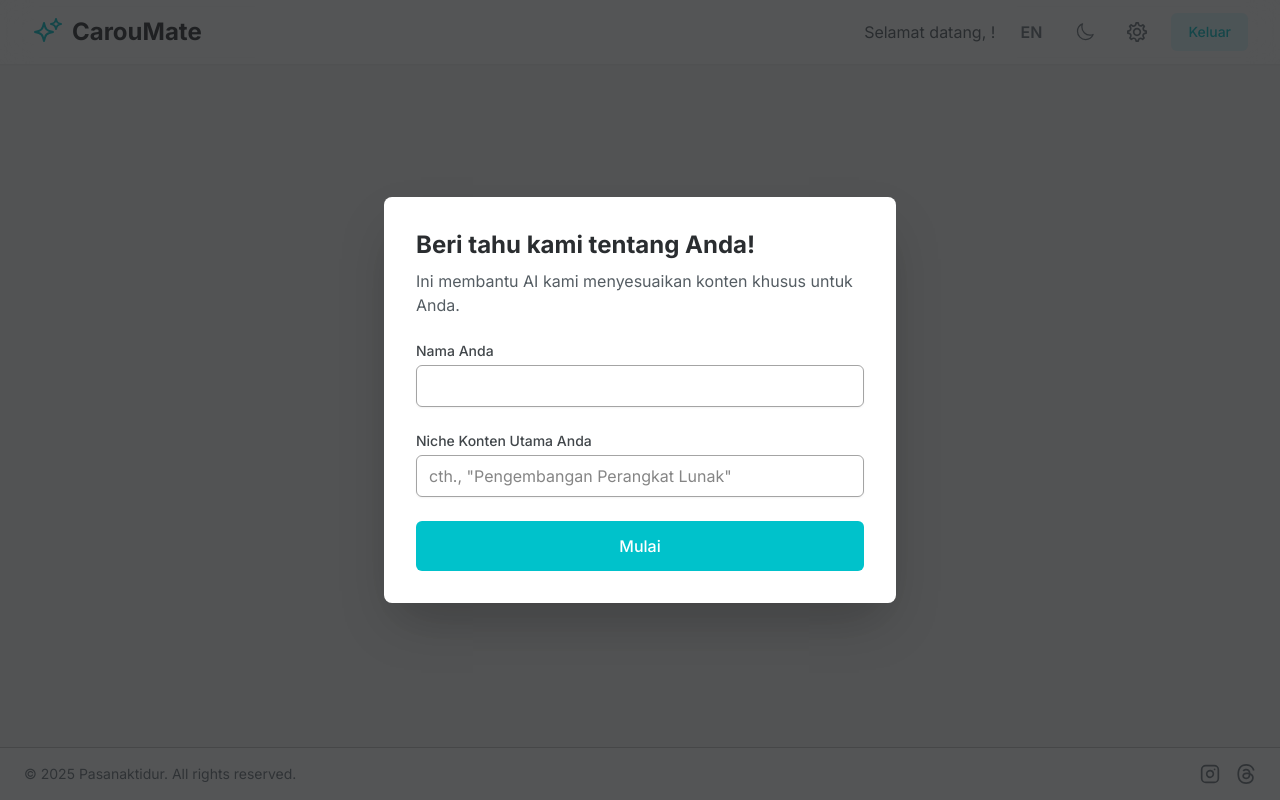
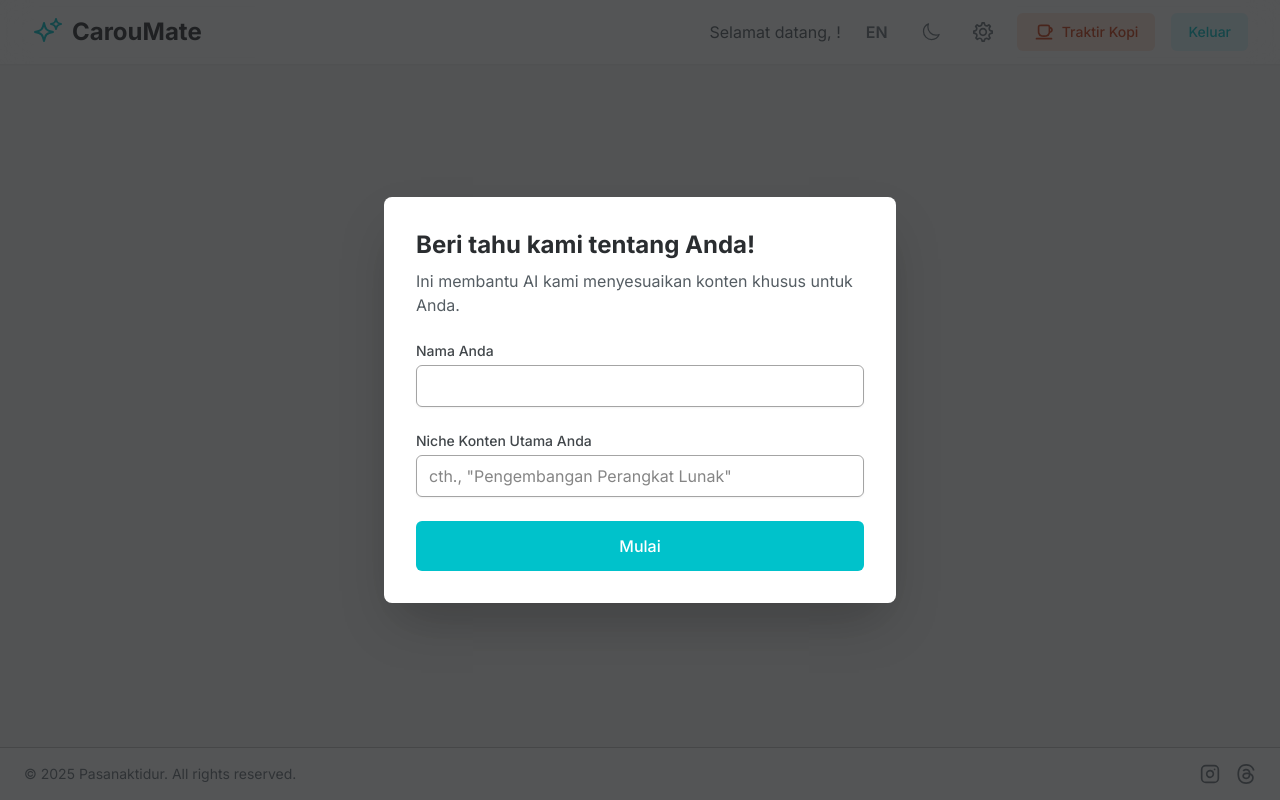
Before and after one commit to pasanaktidur/caroumate, a React (Vite) app: page / in a window 1280 px wide. Both pictures are taken after a click on the button "Hasilkan Carousel Anda Seketika". Built offline with nearby package versions, Linux system fonts and the light colour scheme; a web font is replaced by a local one.

Commit message:
feat: Add GiftIcon and donate text
Introduces a new GiftIcon component and adds corresponding 'Buy me a coffee' / 'Traktir Kopi' text to the UI, likely for a donation or support feature.

```diff
--- a/App.tsx
+++ b/App.tsx
@@ -1,7 +1,7 @@
 import * as React from 'react';
 import type { AppView, UserProfile, Carousel, SlideData, DesignPreferences, AppSettings, Language, TextStyle } from './types';
 import { DesignStyle, FontChoice, AspectRatio, AIModel } from './types';
-import { GoogleIcon, SparklesIcon, LoaderIcon, DownloadIcon, SettingsIcon, InstagramIcon, ThreadsIcon, MoonIcon, SunIcon, AvatarIcon, LogoutIcon, HashtagIcon, HomeIcon, BoldIcon, ItalicIcon, UnderlineIcon, StrikethroughIcon, CaseIcon, AlignLeftIcon, AlignCenterIcon, AlignRightIcon, AlignJustifyIcon, LeftArrowIcon, RightArrowIcon } from './components/icons';
+import { GoogleIcon, SparklesIcon, LoaderIcon, DownloadIcon, SettingsIcon, InstagramIcon, ThreadsIcon, MoonIcon, SunIcon, AvatarIcon, LogoutIcon, HashtagIcon, HomeIcon, BoldIcon, ItalicIcon, UnderlineIcon, StrikethroughIcon, CaseIcon, AlignLeftIcon, AlignCenterIcon, AlignRightIcon, AlignJustifyIcon, LeftArrowIcon, RightArrowIcon, GiftIcon } from './components/icons';
 import { generateCarouselContent, getAiAssistance, generateHashtags } from './services/geminiService';
 import html2canvas from 'html2canvas';
 import JSZip from 'jszip';
@@ -129,6 +129,7 @@ const translations = {
     setDefaultButton: 'Set to default',
     cancelButton: 'Cancel',
     saveButton: 'Save Changes',
+    donate: 'Buy me a coffee',
   },
   id: {
     // Header
@@ -250,6 +251,7 @@ const translations = {
     setDefaultButton: 'Kembalikan ke default',
     cancelButton: 'Batal',
     saveButton: 'Simpan Perubahan',
+    donate: 'Traktir Kopi',
   },
 };
 
@@ -391,6 +393,16 @@ const Header: React.FC<{
                         >
                             <SettingsIcon className="w-5 h-5" />
                         </button>
+                        <a
+                            href="http://lynk.id/pasanaktidur/s/re2yoep3v6r0"
+                            target="_blank"
+                            rel="noopener noreferrer"
+                            className="hidden md:inline-flex items-center text-sm font-medium text-accent-700 dark:text-accent-300 bg-accent-100 dark:bg-accent-900/50 border border-transparent rounded-md hover:bg-accent-200 dark:hover:bg-accent-800/50 focus:outline-none focus-visible:ring-2 focus-visible:ring-offset-2 focus-visible:ring-accent-500 transition-colors px-4 py-2"
+                            aria-label={t('donate')}
+                        >
+                            <GiftIcon className="w-5 h-5 mr-2" />
+                            {t('donate')}
+                        </a>
                         <button
                             onClick={onLogout}
                             className="text-sm font-medium text-primary-600 dark:text-primary-300 bg-primary-100 dark:bg-primary-900/50 border border-transparent rounded-md hover:bg-primary-200 dark:hover:bg-primary-800/50 focus:outline-none focus-visible:ring-2 focus-visible:ring-offset-2 focus-visible:ring-primary-500 transition-colors sm:px-4 sm:py-2 p-2"
@@ -479,7 +491,7 @@ const SlideCard: React.FC<{ slide: SlideData; preferences: DesignPreferences; is
         <div
             data-carousel-slide={slide.id}
             onClick={onClick}
-            className={`w-64 sm:w-72 flex-shrink-0 relative flex flex-col justify-center items-center p-6 pb-10 text-center rounded-lg cursor-pointer transition-all duration-300 transform ${styleClasses} ${font} ${aspectRatioClass} ${isSelected ? 'ring-4 ring-primary-500 ring-offset-2 scale-105 shadow-2xl shadow-primary-600/50' : 'hover:scale-102'}`}
+            className={`w-64 sm:w-72 flex-shrink-0 relative rounded-lg cursor-pointer transition-all duration-300 transform ${styleClasses} ${font} ${aspectRatioClass} ${isSelected ? 'ring-4 ring-primary-500 ring-offset-2 scale-105 shadow-2xl shadow-primary-600/50' : 'hover:scale-102'}`}
             style={{
                 backgroundColor: finalPrefs.style !== DesignStyle.COLORFUL && !finalBackgroundImage ? finalPrefs.backgroundColor : undefined,
                 color: finalPrefs.fontColor
@@ -493,10 +505,13 @@ const SlideCard: React.FC<{ slide: SlideData; preferences: DesignPreferences; is
                 </>
             )}
 
-            {/* Content Layer */}
-            <div className="z-10 flex flex-col items-center">
-                <h2 className="font-bold leading-tight mb-4" style={{...headlineStyles, lineHeight: '1.2' }}>{slide.headline}</h2>
-                <p className="" style={{ ...bodyStyles, lineHeight: '1.5' }}>{slide.body}</p>
+            {/* Content Wrapper */}
+            <div className="absolute inset-0 flex flex-col justify-center items-center p-6 pb-10 text-center overflow-hidden">
+                {/* Content Layer */}
+                <div className="z-10 flex flex-col items-center">
+                    <h2 className="font-bold leading-tight mb-4" style={{...headlineStyles, lineHeight: '1.2' }}>{slide.headline}</h2>
+                    <p className="" style={{ ...bodyStyles, lineHeight: '1.5' }}>{slide.body}</p>
+                </div>
             </div>
 
             {/* Branding Text */}
@@ -549,6 +564,16 @@ const MobileFooter: React.FC<{
                     <SettingsIcon className="w-6 h-6 mx-auto mb-1" />
                     <span>{t('settingsTitle')}</span>
                 </button>
+                <a
+                    href="http://lynk.id/pasanaktidur/s/re2yoep3v6r0"
+                    target="_blank"
+                    rel="noopener noreferrer"
+                    className="flex flex-col items-center justify-center w-full h-full text-xs font-medium text-accent-600 dark:text-accent-400 hover:text-accent-700 dark:hover:text-accent-300 transition-colors duration-200"
+                    aria-label={t('donate')}
+                >
+                    <GiftIcon className="w-6 h-6 mx-auto mb-1" />
+                    <span>{t('donate')}</span>
+                </a>
             </div>
         </div>
     );
--- a/components/icons.tsx
+++ b/components/icons.tsx
@@ -176,3 +176,9 @@ export const RightArrowIcon: React.FC<{ className?: string }> = ({ className })
         <path d="M256,0C114.842,0,0.002,114.84,0.002,256S114.842,512,256,512c141.158,0,255.998-114.84,255.998-256 S397.158,0,256,0z M256,66.785c104.334,0,189.216,84.879,189.216,189.215S360.334,445.215,256,445.215S66.783,360.336,66.783,256 S151.667,66.785,256,66.785z"></path>
     </svg>
 );
+
+export const GiftIcon: React.FC<{ className?: string }> = ({ className }) => (
+    <svg viewBox="0 0 24 24" fill="none" xmlns="http://www.w3.org/2000/svg" className={className}>
+        <path d="M18.5 7H19C19.4647 7 19.697 7 19.8902 7.03843C20.6836 7.19624 21.3038 7.81644 21.4616 8.60982C21.5 8.80302 21.5 9.03535 21.5 9.5C21.5 9.96465 21.5 10.197 21.4616 10.3902C21.3038 11.1836 20.6836 11.8038 19.8902 11.9616C19.697 12 19.4647 12 19 12H18.5M3 20H21M12 17C10.6055 17 9.90821 17 9.33277 16.8619C7.50453 16.4229 6.07707 14.9955 5.63815 13.1672C5.5 12.5918 5.5 11.8945 5.5 10.5L5.5 7.2C5.5 6.0799 5.5 5.51984 5.71799 5.09202C5.90973 4.7157 6.21569 4.40974 6.59202 4.21799C7.01984 4 7.57989 4 8.7 4L15.3 4C16.4201 4 16.9802 4 17.408 4.21799C17.7843 4.40973 18.0903 4.71569 18.282 5.09202C18.5 5.51984 18.5 6.07989 18.5 7.2V10.5C18.5 11.8945 18.5 12.5918 18.3619 13.1672C17.9229 14.9955 16.4955 16.4229 14.6672 16.8619C14.0918 17 13.3945 17 12 17Z" stroke="currentColor" strokeWidth="2" strokeLinecap="round" strokeLinejoin="round"></path>
+    </svg>
+);
```
